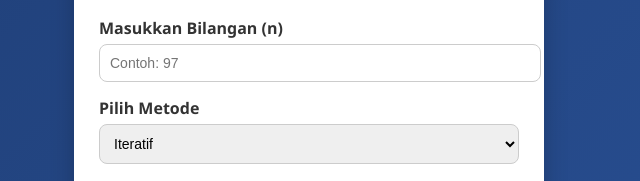
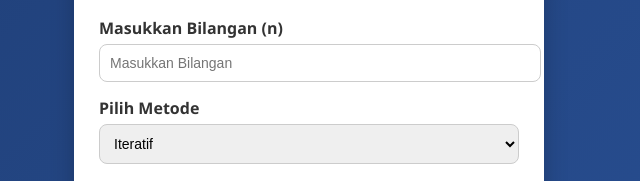
Before and after one commit to alvin-aldino-rahmatullah/Tugas-Besar-Analisis-Kompleksitas-Algoritma, a plain HTML site: page web/index.html in a window 1280 px wide. Shown: the part 281-462 px from the top of the page, 331-971 px from the left. Drawn offline with Linux system fonts and the light colour scheme.

```diff
--- a/web/index.html
+++ b/web/index.html
@@ -121,7 +121,7 @@
     </p>
 
     <label for="n">Masukkan Bilangan (n)</label>
-    <input type="number" id="n" placeholder="Contoh: 97">
+    <input type="number" id="n" placeholder="Masukkan Bilangan">
 
     <label for="mode">Pilih Metode</label>
     <select id="mode">
```
